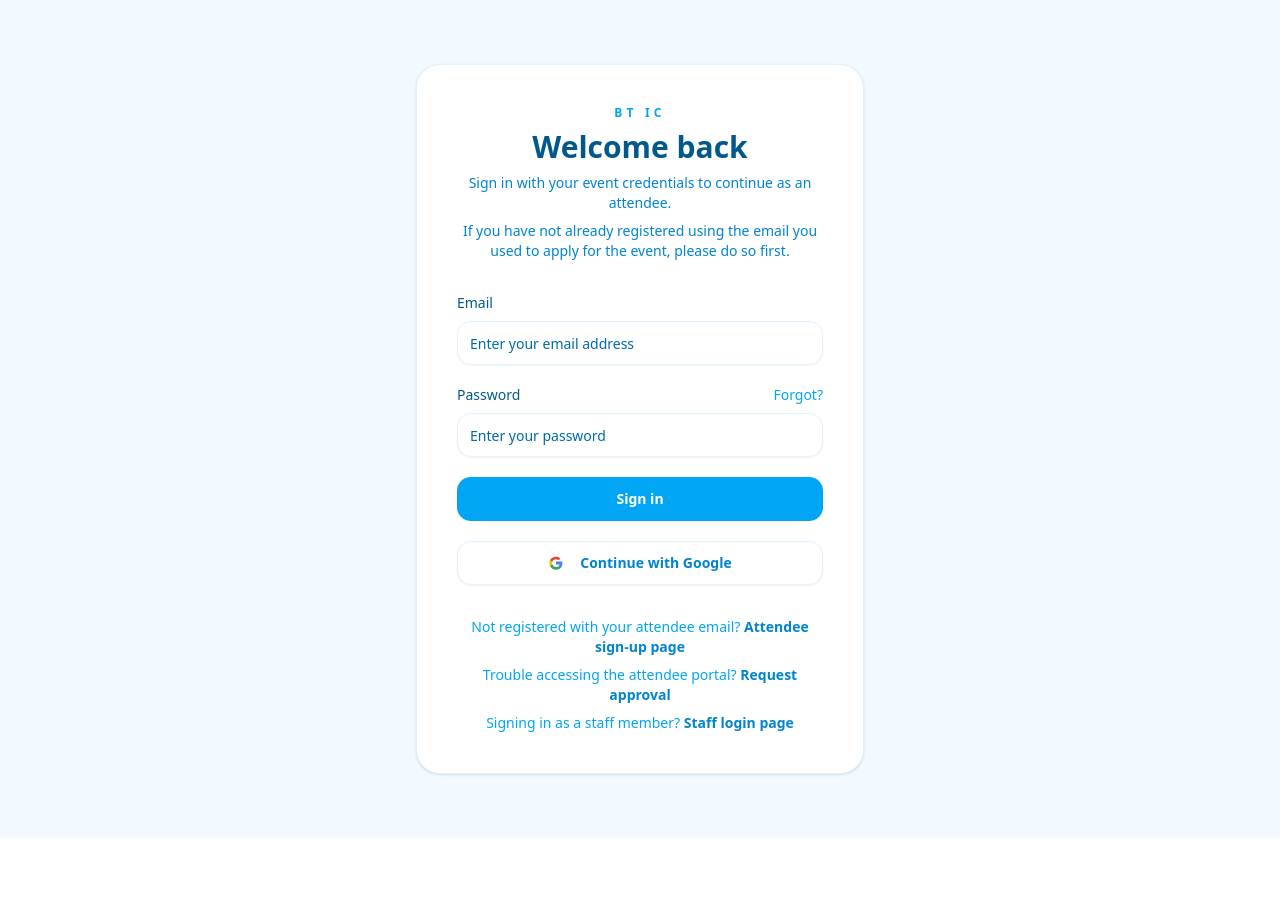
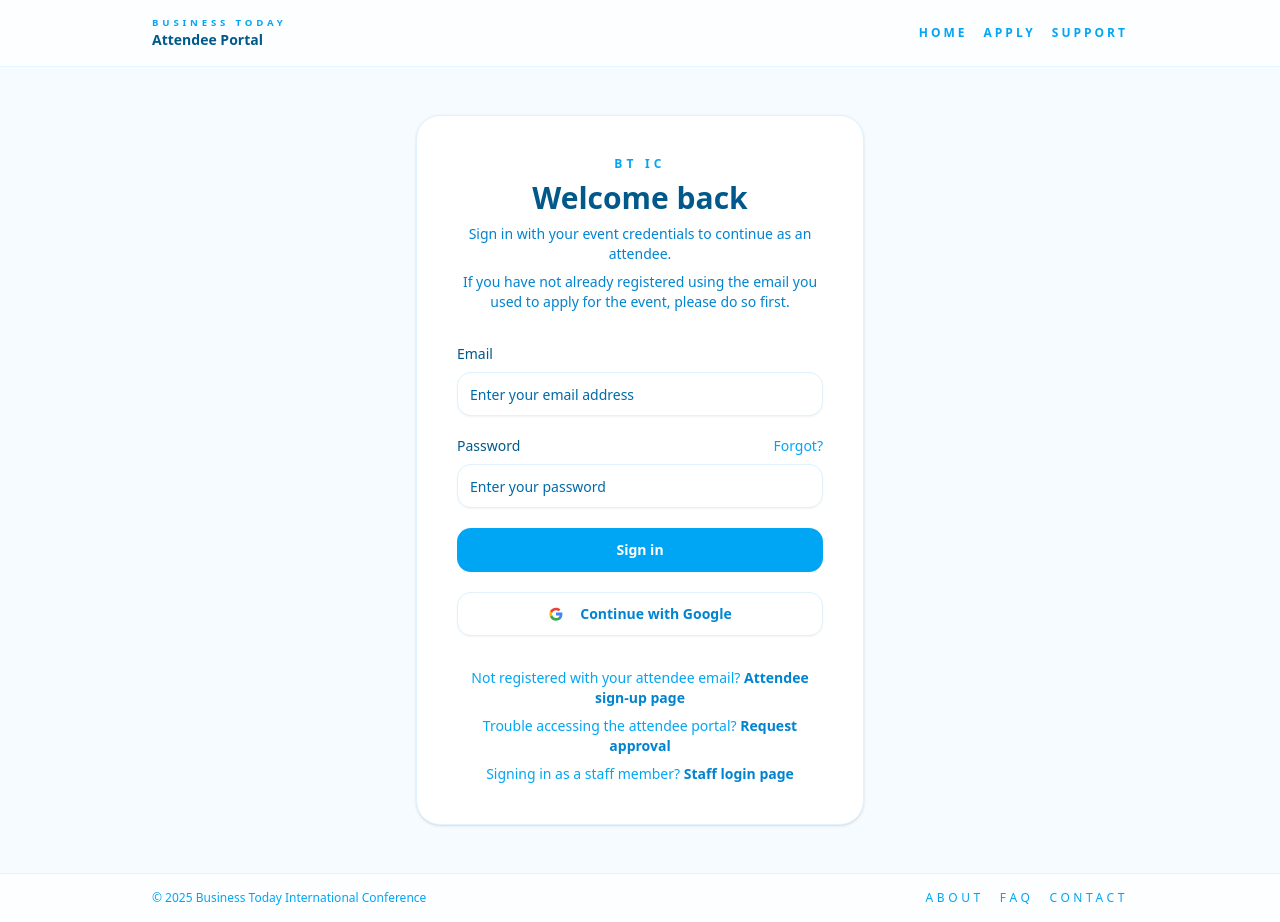
Before and after one commit to abubahmed/bt-ic-guide-nextjs-firebase, a Next.js app: page /auth/login in a window 1280 px wide. Before the commit the page ends 838 px from the top, so only its background shows below. Built offline with nearby package versions, Linux system fonts and the light colour scheme; no server answers.

Commit message:
Refactor login page layout and navigation
Co-authored-by: abuah0821 <abuah0821@gmail.com>

```diff
--- a/app/auth/login/page.tsx
+++ b/app/auth/login/page.tsx
@@ -17,8 +17,30 @@ export default function LoginPage() {
   const [loading, setLoading] = useState(false);
   const router = useRouter();
 
+  const currentYear = new Date().getFullYear();
+
   return (
-    <div className="flex min-h-svh items-center justify-center bg-sky-100/40 px-6 py-16">
+    <div className="flex min-h-svh flex-col bg-sky-50/60">
+      <header className="border-b border-sky-100/80 bg-white/70 backdrop-blur">
+        <div className="mx-auto flex w-full max-w-5xl flex-wrap items-center justify-between gap-3 px-6 py-4">
+          <div>
+            <p className="text-[0.6rem] font-semibold uppercase tracking-[0.4em] text-sky-500">Business Today</p>
+            <p className="text-sm font-semibold text-sky-800">Attendee Portal</p>
+          </div>
+          <nav className="flex items-center gap-4 text-xs font-semibold uppercase tracking-[0.25em] text-sky-500">
+            <Link href="/" className="hover:text-sky-700">
+              Home
+            </Link>
+            <Link href="/auth/signup" className="hover:text-sky-700">
+              Apply
+            </Link>
+            <Link href="/auth/invite-request" className="hover:text-sky-700">
+              Support
+            </Link>
+          </nav>
+        </div>
+      </header>
+      <main className="flex flex-1 items-center justify-center px-6 py-12">
         <div className="w-full max-w-md space-y-8 rounded-3xl border border-sky-100 bg-white p-10 shadow-sm">
           <header className="space-y-2 text-center">
             <p className="text-xs font-semibold uppercase tracking-[0.35em] text-sky-500">BT&nbsp;IC</p>
@@ -106,6 +128,23 @@ export default function LoginPage() {
             </p>
           </footer>
         </div>
+      </main>
+      <footer className="border-t border-sky-100/80 bg-white/80">
+        <div className="mx-auto flex w-full max-w-5xl flex-col gap-2 px-6 py-4 text-xs text-sky-500 sm:flex-row sm:items-center sm:justify-between">
+          <p>© {currentYear} Business Today International Conference</p>
+          <div className="flex gap-4 uppercase tracking-[0.3em]">
+            <Link href="/about" className="hover:text-sky-700">
+              About
+            </Link>
+            <Link href="/faq" className="hover:text-sky-700">
+              FAQ
+            </Link>
+            <Link href="/contact" className="hover:text-sky-700">
+              Contact
+            </Link>
+          </div>
+        </div>
+      </footer>
     </div>
   );
 }
```
Lines whose indentation alone changed are shown as unchanged.
